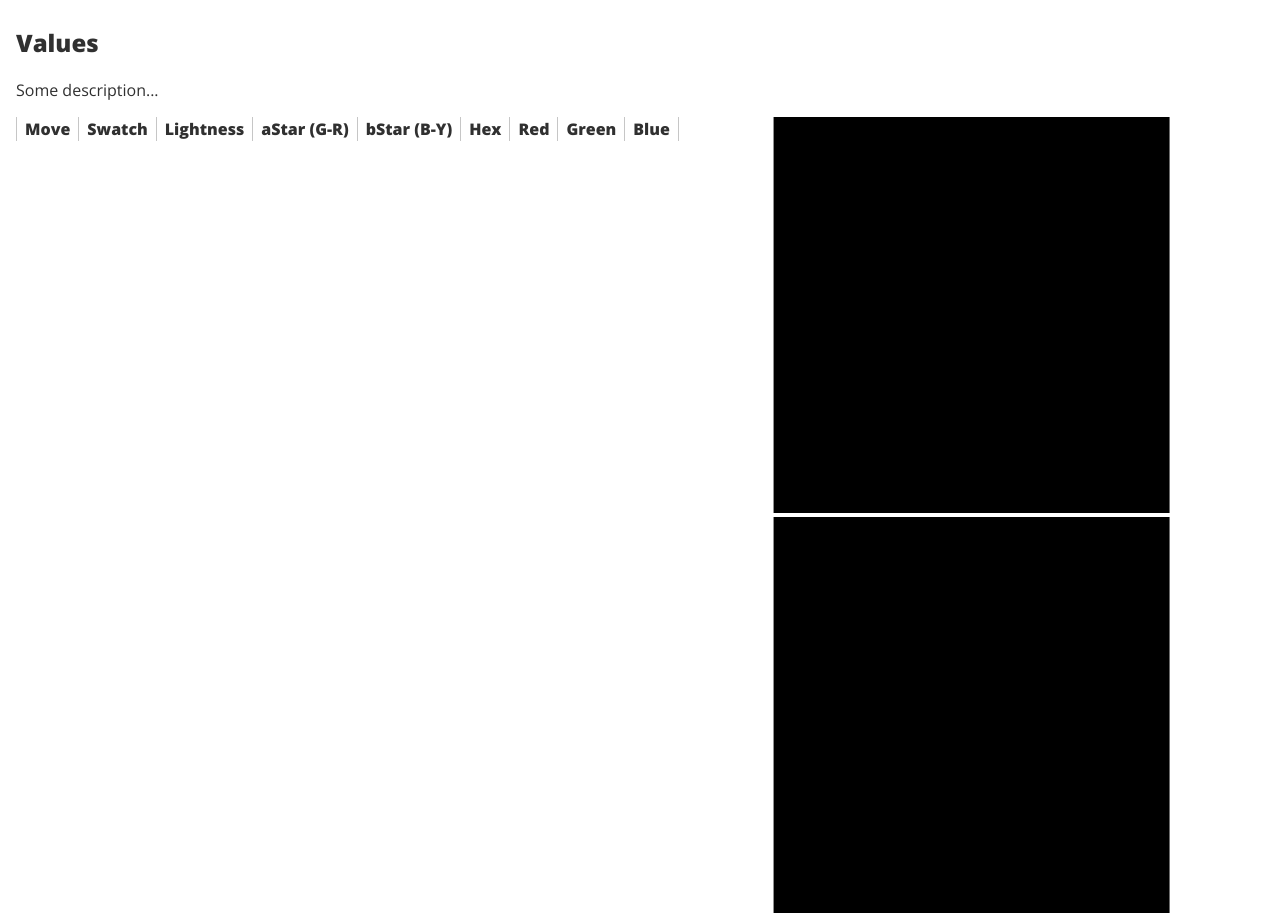
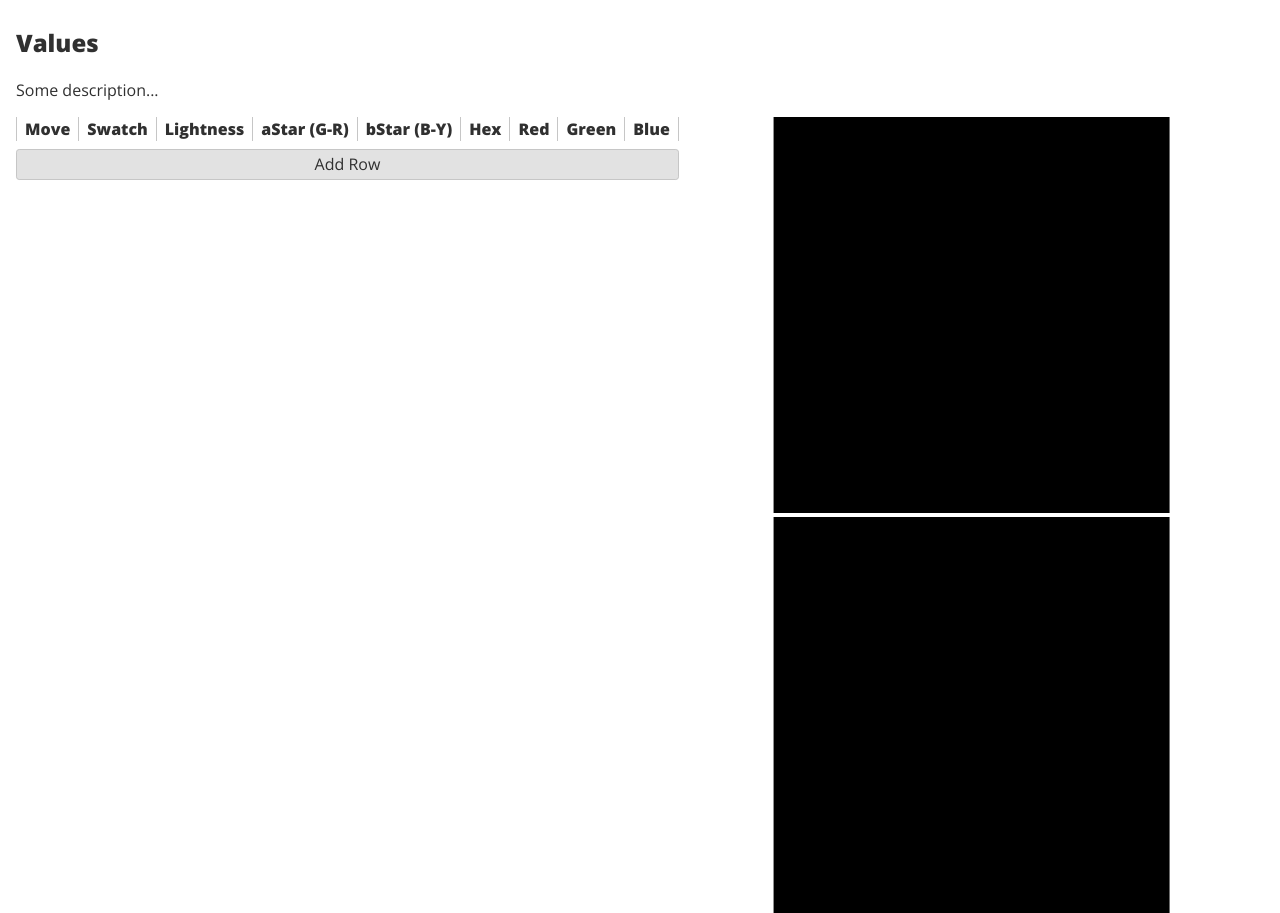
Before and after one commit to jeffhiltz/farbe5000, a Svelte app: page / in a window 1280 px wide. Shown: the part 612-1525 px from the top of the page. Built offline with nearby package versions, Linux system fonts and the light colour scheme.

Commit message:
add button for adding a new row

```diff
--- a/src/ColorTable.svelte
+++ b/src/ColorTable.svelte
@@ -13,9 +13,23 @@
     }
   }
 
+  function addRow() {
+    const newRow = {
+      id: $colors.length,
+      value: [0, 0, 0],
+      originalHex: '',
+    };
+    colors.set([...$colors, newRow]);
+  }
+
 </script>
 
 <style>
+  div {
+    display: flex;
+    flex-flow: column;
+  }
+
   table {
     border-collapse: collapse;
   }
@@ -31,8 +45,13 @@
     background-color: var(--grey100);
     background-clip: padding-box;
   }
+
+  button {
+    margin-top: 0.5rem;
+  }
 </style>
 
+<div>
   <table>
     <thead>
       <tr>
@@ -57,3 +76,5 @@
       {/each}
     </tbody>
   </table>
+  <button on:click={addRow}>Add Row</button>
+</div>
```
Lines whose indentation alone changed are shown as unchanged.
